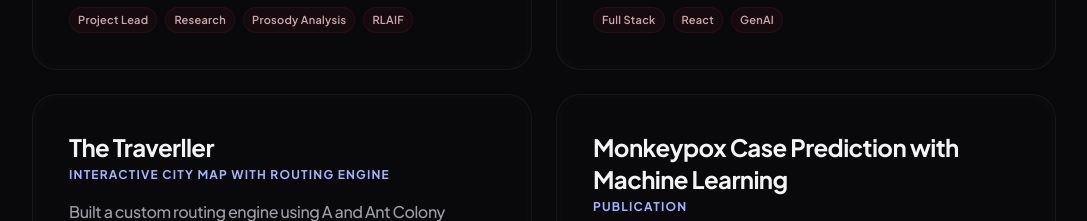
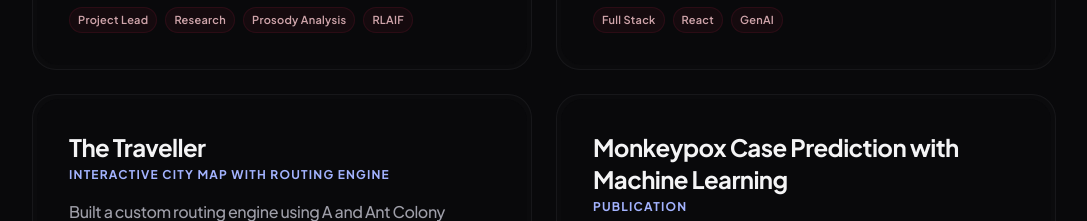
Before and after one commit to nightvoyager111/personal-site, a Next.js app: page / in a window 1280 px wide. Shown: the part 1540-1761 px from the top of the page, without its empty margins (96-1183 px from the left). Built offline with nearby package versions, Linux system fonts and the light colour scheme.

Commit message:
Fixed the typo

```diff
--- a/src/app/page.tsx
+++ b/src/app/page.tsx
@@ -154,7 +154,7 @@ export default function HomePage() {
                 tags={["Full Stack", "React", "GenAI"]}
               />
               <ProjectCard
-                title="The Traverller"
+                title="The Traveller"
                 category="Interactive City Map with Routing Engine"
                 description="Built a custom routing engine using A and Ant Colony Optimization, optimized for bounded-time (<50s) delivery route search over a real street graph. Integrated with an EZGL/GTK UI for interactive visualization."
                 tags={["A*", "Performance Optimization", "Graph Algo", "C++"]}
```
